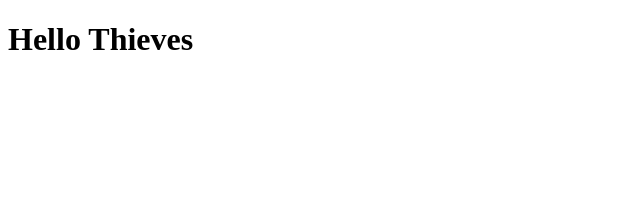
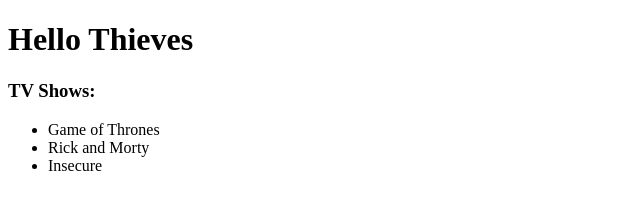
Before and after one commit to Adrienner1988/thieves_133_week1_day1, a plain HTML site: page index.html in a window 1280 px wide. Shown: the whole page, without its empty margins (0-640 px from the left). Drawn offline with Linux system fonts and the light colour scheme.

Commit message:
added new TV show list

```diff
--- a/index.html
+++ b/index.html
@@ -7,5 +7,11 @@
 </head>
 <body>
     <h1> Hello Thieves</h1>
+    <h3>TV Shows:</h3>
+    <ul>
+        <li>Game of Thrones</li>
+        <li>Rick and Morty</li>
+        <li>Insecure</li>
+    </ul>
 </body>
 </html>
```
